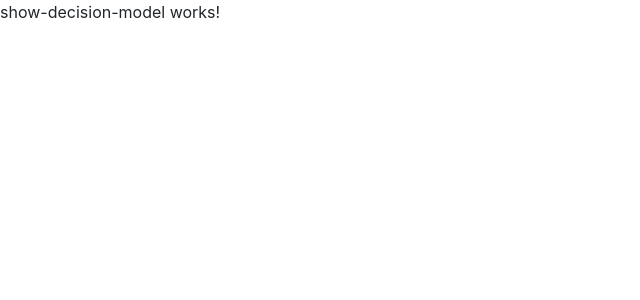
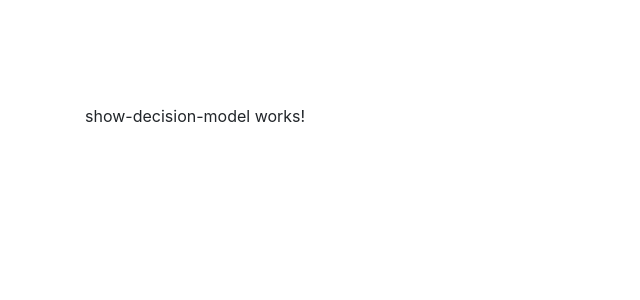
Before and after one commit to mindscan-de/CheapLithium-Frontend, an Angular app: page /showDecisionModel in a window 1280 px wide. Shown: the top 300 px of the page, without its empty margins (0-640 px from the left). Built offline with nearby package versions, Linux system fonts and the light colour scheme; no server answers.

Commit message:
use bootstrap css in project

```diff
--- a/src/app/show-decision-model/show-decision-model.component.html
+++ b/src/app/show-decision-model/show-decision-model.component.html
@@ -1 +1,10 @@
-<p>show-decision-model works!</p>
+<div class="container">
+	<div class="row">
+		<div class="col-sm my-5">
+			<h1 class="display-3 font-weight-normal" align="center">{{ title }}</h1>
+		</div>
+	</div>
+
+	<p>show-decision-model works!</p>
+
+</div>
--- a/src/styles.css
+++ b/src/styles.css
@@ -1 +1,2 @@
 /* You can add global styles to this file, and also import other style files */
+@import '~bootstrap/dist/css/bootstrap.min.css';
```
